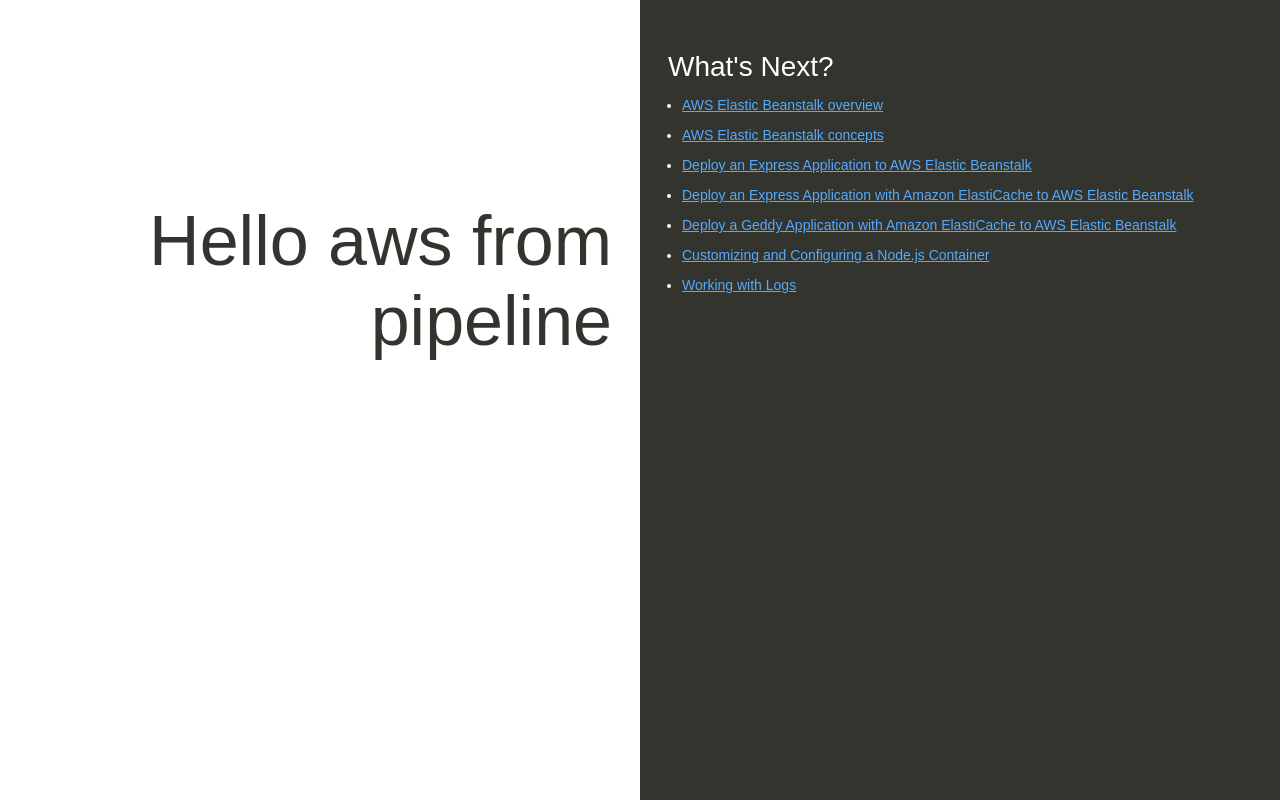
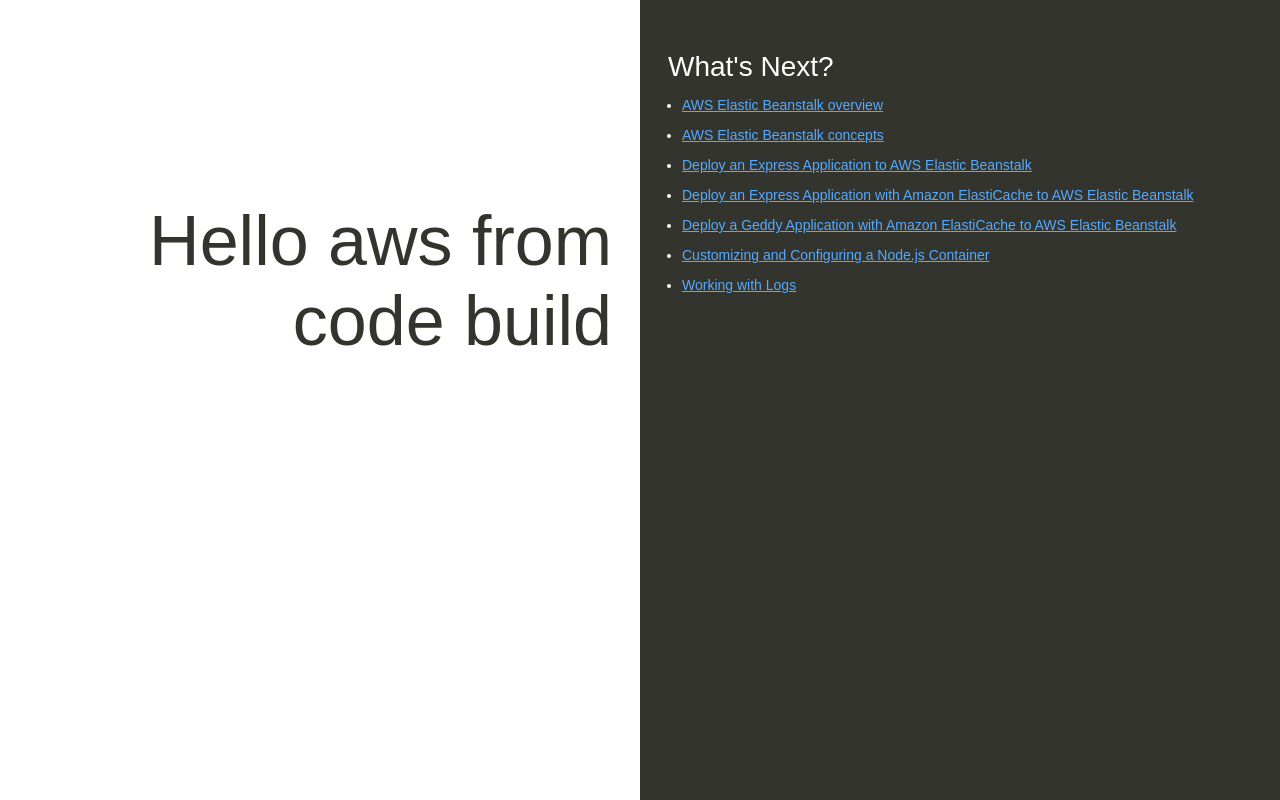
Before and after one commit to DhouhaOun/my-nodejs-app, a website: page index.html in a window 1280 px wide. Drawn offline with Linux system fonts and the light colour scheme.

Commit message:
Update index.html

```diff
--- a/index.html
+++ b/index.html
@@ -74,7 +74,7 @@
   </head>
   <body>
     <div class="textColumn">
-      <h1>Hello  aws from pipeline</h1>
+      <h1>Hello  aws from  code build</h1>
       <p>Your first AWS Elastic Beanstalk Node.js application is now running on your own dedicated environment in the AWS Cloud</p>
     </div>
     <div class="linksColumn">
```
